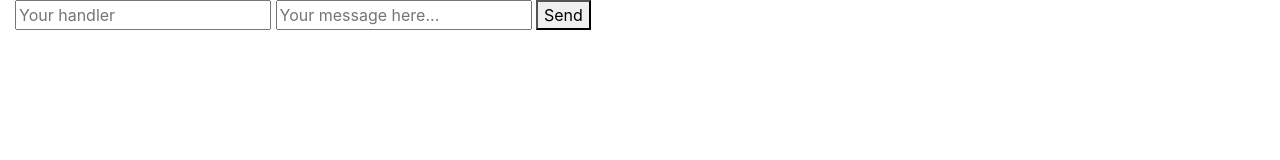
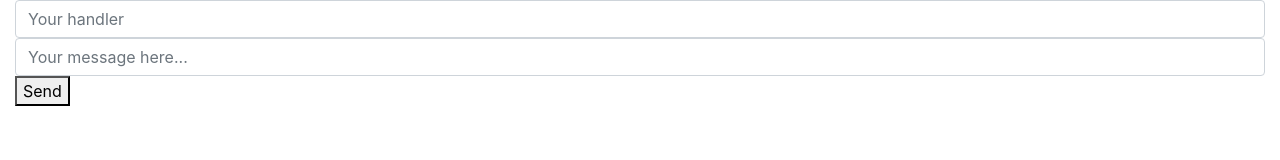
Before and after one commit to ewliang/YakJS, a website: page index.html in a window 1280 px wide. Drawn offline with nearby package versions, Linux system fonts and the light colour scheme; no server answers.

Commit message:
Container wrapper added.

```diff
--- a/index.html
+++ b/index.html
@@ -11,13 +11,16 @@
   </head>
   <body>
     <div class = "container-fluid">
-      <div id = "feedback"></div><!--end feedback-->
-      <div id = "messages">
-      </div><!--end messages-->
-      <input type = "text" id = "handler" placeholder = "Your handler"/>
-      <input type = "text" id = "message" placeholder = "Your message here..."/>
-      <button id = "btnSend">Send</button>
-    </div>
+      <div class = "row">
+        <div class = "col-lg-12">
+          <div id = "feedback"></div><!--end feedback-->
+          <div id = "messages"></div><!--end messages-->
+          <input type = "text" class = "form-control" id = "handler" placeholder = "Your handler"/>
+          <input type = "text" class = "form-control" id = "message" placeholder = "Your message here..."/>
+          <button id = "btnSend">Send</button>
+        </div><!--end col-lg-12-->
+      </div><!--end row-->
+    </div><!--end container-fluid-->
     <script>
     var messages = document.getElementById('messages');
     var feedback = document.getElementById('feedback');
```
